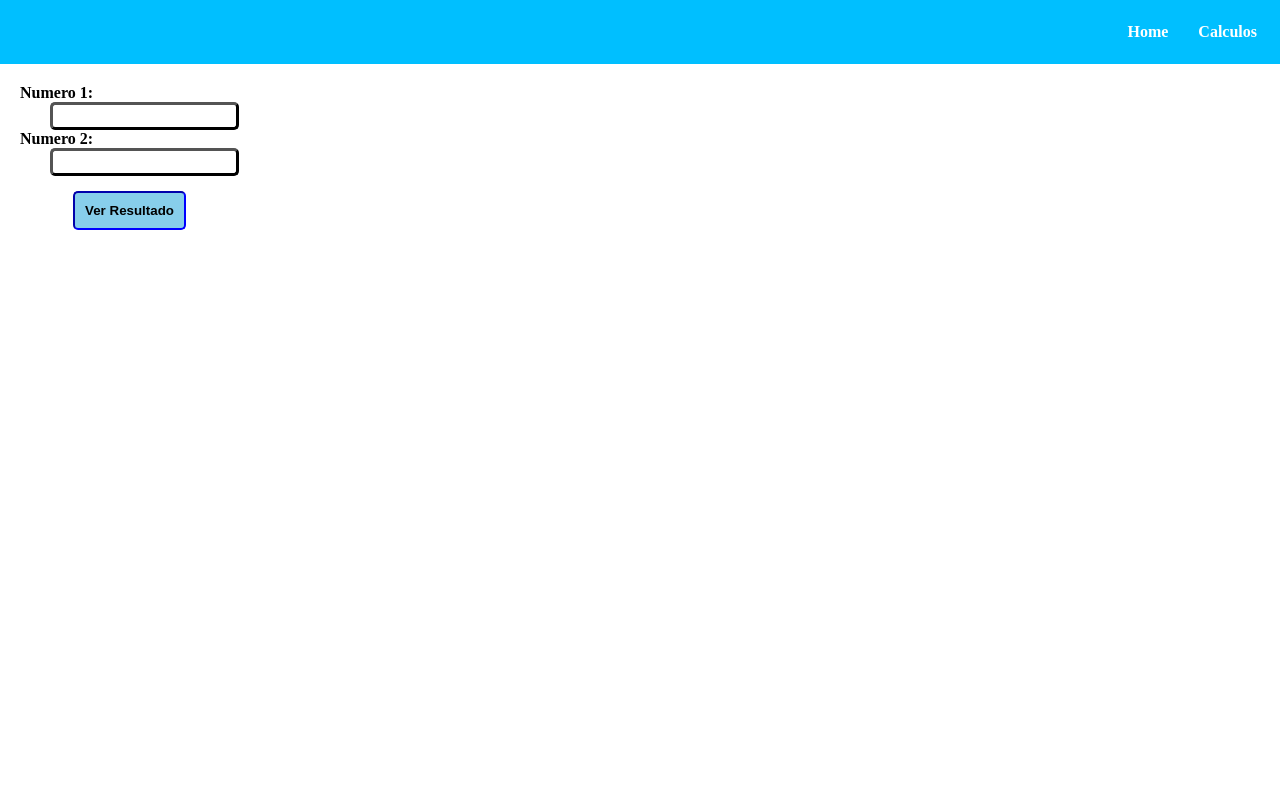
After one commit to JH-0713/PythonProject, a Flask app: page /soma in a window 1280 px wide. The commit adds this page. Run offline with Flask 3, Linux system fonts and the light colour scheme.

Commit message:
Frontend_3S

```diff
--- a/app.py
+++ b/app.py
@@ -1,5 +1,5 @@
-from flask import Flask, render_template,url_for
-
+from flask import Flask, flash
+from flask import render_template, redirect, request, url_for
 app = Flask(__name__)
 
 
@@ -11,9 +11,44 @@ def home():
 def calculo():
     return render_template('calculo.html')
 
-@app.route('/operacoe')
+@app.route('/operaçoes')
 def operacoes():
     return render_template('operacoes.html')
 
+@app.route('/soma', methods=['GET','POST'])
+def soma():
+    if request.method == 'POST':
+        if not request.form['form_num_1'] or not request.form['form_num_2']:
+            flash("preencha o campo dos numeros", "error")
+        num1 = request.form['form_num_1']
+        num2 = request.form['form_num_2']
+        try:
+            num1 = int(num1)
+            num2 = int(num2)
+            result = num1 + num2
+            print('resultado: ', result)
+            return redirect(url_for('resultado',result=result))
+        except:
+            flash("preencha o campo dos numeros", "error")
+    return render_template('soma.html')
+
+@app.route('/subtracao')
+def subtracao():
+    return render_template('subtacao.html')
+
+@app.route('/multiplicacao')
+def multiplicacao():
+    return render_template('multiplicacao.html')
+
+@app.route('/divisao')
+def divisao():
+    return render_template('divisao.html')
+
+
+@app.route('/resultado')
+def resultado():
+    return render_template('resultado.html')
+
+
 if __name__ == '__main__':
     app.run(debug=True)
--- a/static/css/style.css
+++ b/static/css/style.css
@@ -4,6 +4,10 @@ body {
     margin: 0;
     padding: 0;
     box-sizing: border-box;
+}
+
+* {
+    font-weight: bold;
 }
 
 .menu {
@@ -32,12 +36,63 @@ body {
 .conteudo {
     display: flex;
     align-items: center;
-    margin: 50px 0 50px 20px;
+    margin: 20px;
 }
 
 .card {
     background: skyblue;
     border: 7px solid black;
     border-radius: 25px;
-    padding: 45px;
+    width: 125px;
+    margin: 10px;
+    display: flex;
+    justify-content: center;
 }
+
+.card:hover {
+    background: lightblue;
+    border: 7px solid black;
+    border-radius: 25px;
+    width: 125px;
+    margin: 10px;
+}
+
+.links {
+    text-decoration: none;
+    color: white;
+    font-weight: bold;
+}
+
+.links:hover {
+    color: black;
+}
+
+.formu {
+    display: flex;
+    flex-direction: column;
+    align-items: center;
+}
+
+.formu button {
+    margin: 15px;
+    background: skyblue;
+    border: 2px inset blue;
+    border-radius: 5px;
+    padding: 10px;
+}
+
+.formu button:hover {
+    cursor: pointer;
+}
+
+.num {
+    display: flex;
+    flex-direction: column;
+}
+
+.num input {
+    height: 20px;
+    border: 3px outset black;
+    border-radius: 5px;
+    margin-left: 30px;
+}
--- a/templates/calculo.html
+++ b/templates/calculo.html
@@ -1,6 +1,10 @@
 {% extends 'base.html' %}
 
 {% block conteudo %}
+<a href="{{url_for('operacoes')}}" class="links">
+<div class="card">
+    <h2>Operações</h2>
 
-
+</div>
+</a>
 {% endblock %}
--- /dev/null
+++ b/templates/divisao.html
@@ -0,0 +1,5 @@
+{% extends 'base.html' %}
+
+{% block conteudo %}
+divisao
+{% endblock conteudo %}
--- /dev/null
+++ b/templates/multiplicacao.html
@@ -0,0 +1,5 @@
+{% extends 'base.html' %}
+
+{% block conteudo %}
+multiplai
+{% endblock conteudo %}
--- /dev/null
+++ b/templates/soma.html
@@ -0,0 +1,18 @@
+{% extends 'base.html' %}
+
+{% block conteudo %}
+
+<form class="formu" method="post">
+    <div class="num">
+        <label for="num1">
+            Numero 1:</label>
+        <input type="number" name="form_num_1" id="num1" required>
+    </div>
+    <div class="num">
+        <label for="num2">Numero 2:</label>
+        <input type="number" name="form_num_2" id="num2" required>
+    </div>
+    <button type="submit">Ver Resultado</button>
+</form>
+
+{% endblock conteudo %}
--- /dev/null
+++ b/templates/subtacao.html
@@ -0,0 +1,5 @@
+{% extends 'base.html' %}
+
+{% block conteudo %}
+sub17
+{% endblock conteudo %}
```
Also changed, not shown: templates/operacoes.html (+22 -1 lines), templates/resultado.html (added, +7 -0 lines).
